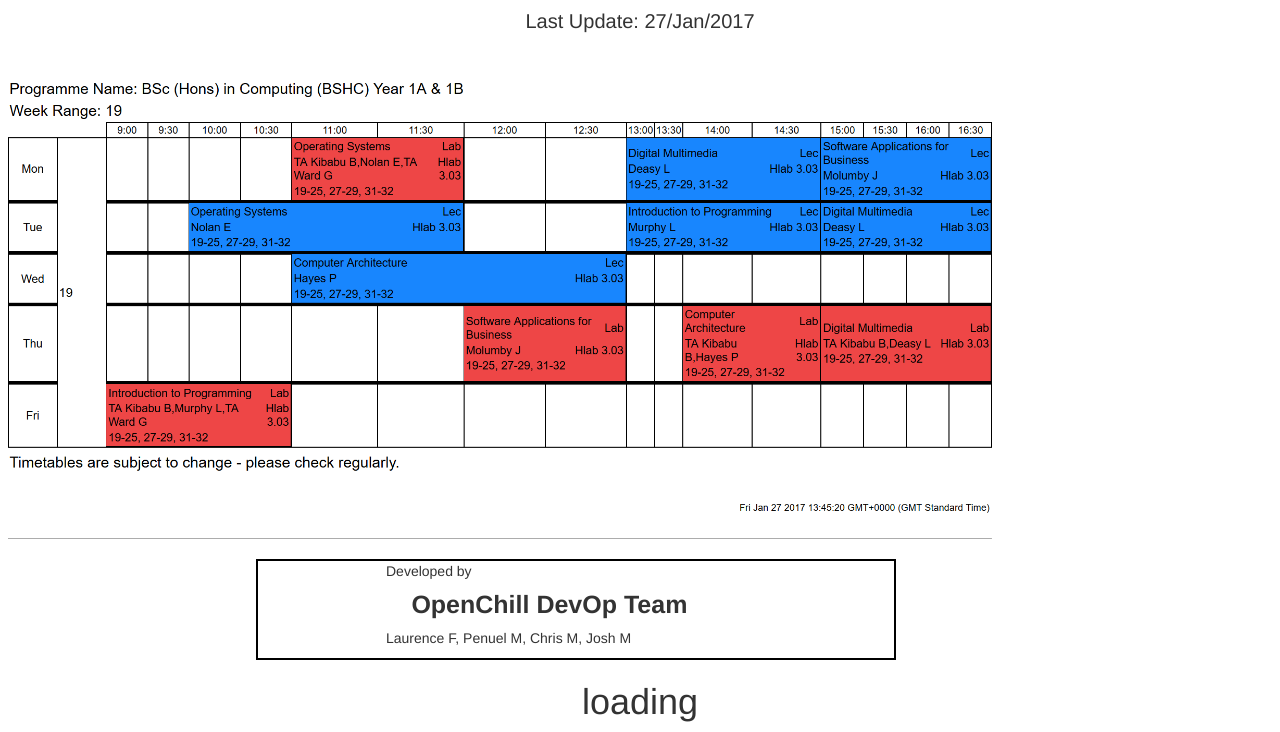
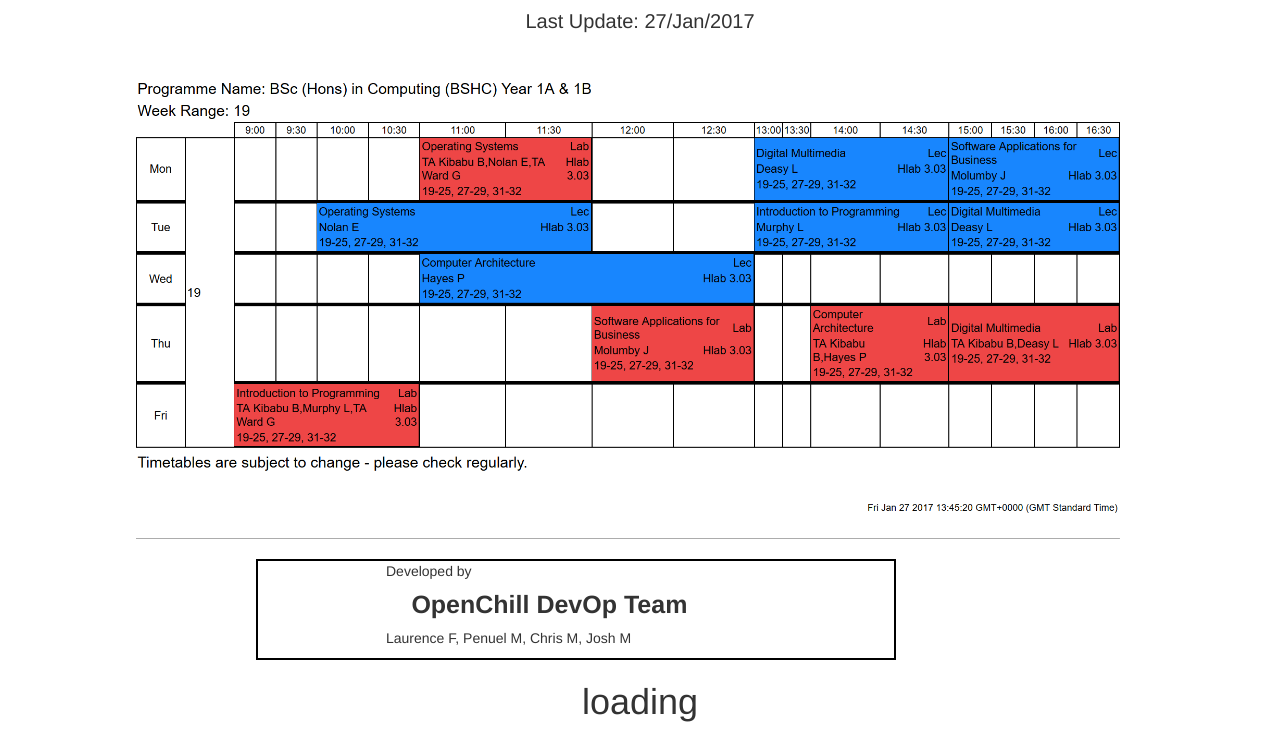
Before and after one commit to penmaypa/bsch-timetable, a plain HTML site: page index.html in a window 1280 px wide. Shown: the part 138-870 px from the top of the page. Drawn offline with Linux system fonts and the light colour scheme.

Commit message:
2017-01-29 17:23

```diff
--- a/css/style.css
+++ b/css/style.css
@@ -1,7 +1,5 @@
 
 body{
-	height: 400px;
-	padding-bottom: 2%;
 }
 
 .head-con{
@@ -82,11 +80,12 @@ h4{
 	}
 
 .timetable-body{
-	width: 400px;
-	height: 800px;
+	width: 100%;
 
 	padding-left: 10%;
 	padding-right: 10%;
+
+	overflow-x: scroll;
 }
 
 
--- a/index.html
+++ b/index.html
@@ -106,11 +106,11 @@
 			<p class="modate"> Last Update: 27/Jan/2017 </p>
 		</div>
 
-
+		<div class="timetable-body">
 			<img src="./images/table1.png" style="width:1000px;">
 
 			</img>
-
+		</div>
 	<!--- Project #1--->
 
 
```
